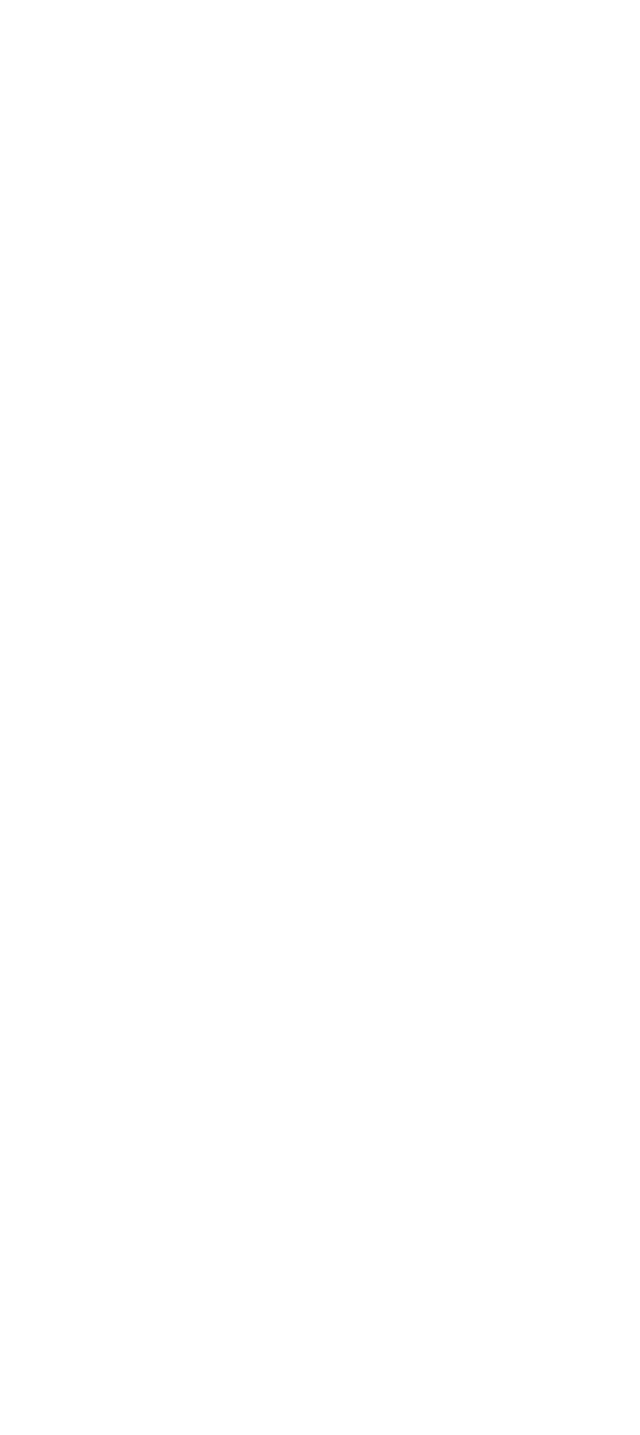
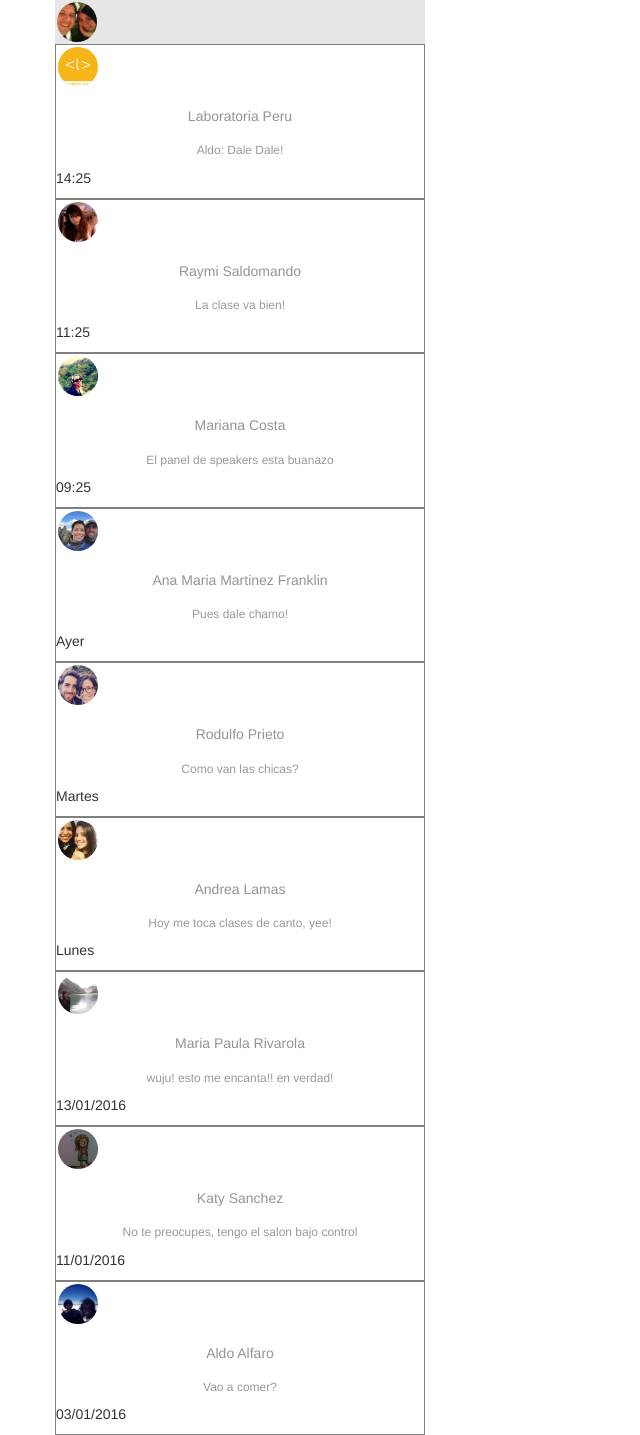
Before and after one commit to natuur/Whatsapp, a plain HTML site: page index.html in a window 1280 px wide. Shown: the whole page, without its empty margins (0-640 px from the left). Before the commit the page ends 800 px from the top, so only its background shows below. Drawn offline with Linux system fonts and the light colour scheme.

Commit message:
no esta terminado

```diff
--- a/css/main.css
+++ b/css/main.css
@@ -1 +1,24 @@
-/*Inserta tu css aqui*/
+.gris {
+	background-color:#e6e6e6;
+}
+
+.foto{
+	height:40px;
+	width:40px;
+	margin: 2px;
+}
+
+.caja{
+ 	border:1px solid gray;
+}
+
+.estado{
+	color:#999999;
+	text-align: center;
+}
+
+.nombres{
+	color:#959491;
+	padding: 10px;
+	text-align: center;
+}
--- a/index.html
+++ b/index.html
@@ -7,9 +7,85 @@
 	  	<meta name="viewport" content="width=device-width, initial-scale=1">
 	  	<link rel="shortcut icon" href="image/favicon.png" type="image/png">
 	  	<link rel="stylesheet" href="https://fonts.googleapis.com/css?family=Open+Sans:400,600%7CRoboto:300,400,500" media="all">
-	  	<!-- Vincula los CSS que faltan -->
+	 	<link rel="stylesheet" type="text/css" href="css/bootstrap.min.css">
+	 	<link rel="stylesheet" type="text/css" href="css/font-awesome.min.css">
+	 	<link rel="stylesheet" type="text/css" href="css/icomoon.css">
+	 	<link rel="stylesheet" type="text/css" href="css/main.css">
+	 	<link rel="stylesheet" type="text/css" href="css/queries.css">
 	</head>
 	<body>
-		<!-- Inserta tu codigo aqui -->
+		<header>
+			<div class="container">
+				<div class="row">
+					<div class="col-md-4">
+						<div class="gris">
+							<img src="image/gian.jpg" alt="" class="foto img-circle">
+						</div>
+					</div>
+				</div>
+			</div>
+		</header>
+		<section>
+			<div class="container">
+				<div class="row">
+					<div class="col-md-4">
+						<div class="caja">
+							<img src="image/logocodeacademy.png" alt="" class="foto img-circle">
+							<h5 class="nombres">Laboratoria Peru</h5>
+							<h6 class="estado">Aldo: Dale Dale!</h6>
+							<p class="hora">14:25</p>
+						</div>
+						<div class="caja">
+							<img src="image/raymi.jpg" alt="" class="foto img-circle">
+							<h5 class="nombres">Raymi Saldomando</h5>
+							<h6 class="estado">La clase va bien!</h6>
+							<p class="hora">11:25</p>
+						</div>
+						<div class="caja">
+							<img src="image/mariana.jpg" alt="" class="foto img-circle">
+							<h5 class="nombres">Mariana Costa</h5>
+							<h6 class="estado">El panel de speakers esta buanazo</h6>
+							<p class="hora">09:25</p>
+						</div>
+						<div class="caja">
+							<img src="image/anamaria.jpg" alt="" class="foto img-circle">
+							<h5 class="nombres">Ana Maria Martinez Franklin</h5>
+							<h6 class="estado">Pues dale chamo!</h6>
+							<p class="hora">Ayer</p>
+						</div>
+						<div class="caja">
+							<img src="image/rodulfo.jpg" alt="" class="foto img-circle">
+							<h5 class="nombres">Rodulfo Prieto</h5>
+							<h6 class="estado">Como van las chicas?</h6>
+							<p class="hora">Martes</p>
+						</div>
+						<div class="caja">
+							<img src="image/andrea.jpg" alt="" class="foto img-circle">
+							<h5 class="nombres">Andrea Lamas</h5>
+							<h6 class="estado">Hoy me toca clases de canto, yee!</h6>
+							<p class="hora">Lunes</p>
+						</div>
+						<div class="caja">
+							<img src="image/mariapaula.jpg" alt="" class="foto img-circle">
+							<h5 class="nombres">Maria Paula Rivarola</h5>
+							<h6 class="estado">wuju! esto me encanta!! en verdad!</h6>
+							<p class="hora">13/01/2016</p>
+						</div>
+						<div class="caja">
+							<img src="image/katy.jpg" alt="" class="foto img-circle">
+							<h5 class="nombres">Katy Sanchez</h5>
+							<h6 class="estado">No te preocupes, tengo el salon bajo control</h6>
+							<p class="hora">11/01/2016</p>
+						</div>
+						<div class="caja">
+							<img src="image/aldo.jpg" alt="" class="foto img-circle">
+							<h5 class="nombres">Aldo Alfaro</h5>
+							<h6 class="estado">Vao a comer?</h6>
+							<p class="hora">03/01/2016</p>
+						</div>
+					</div>
+				</div>
+			</div>
+		</section>
 	</body>
 </html>
```
